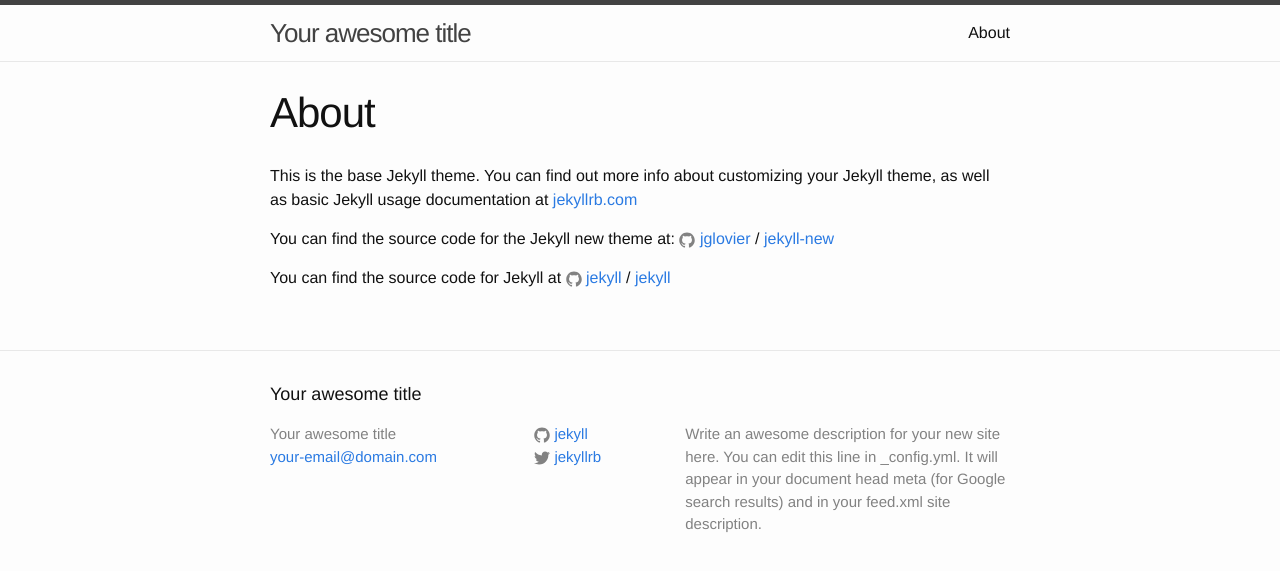
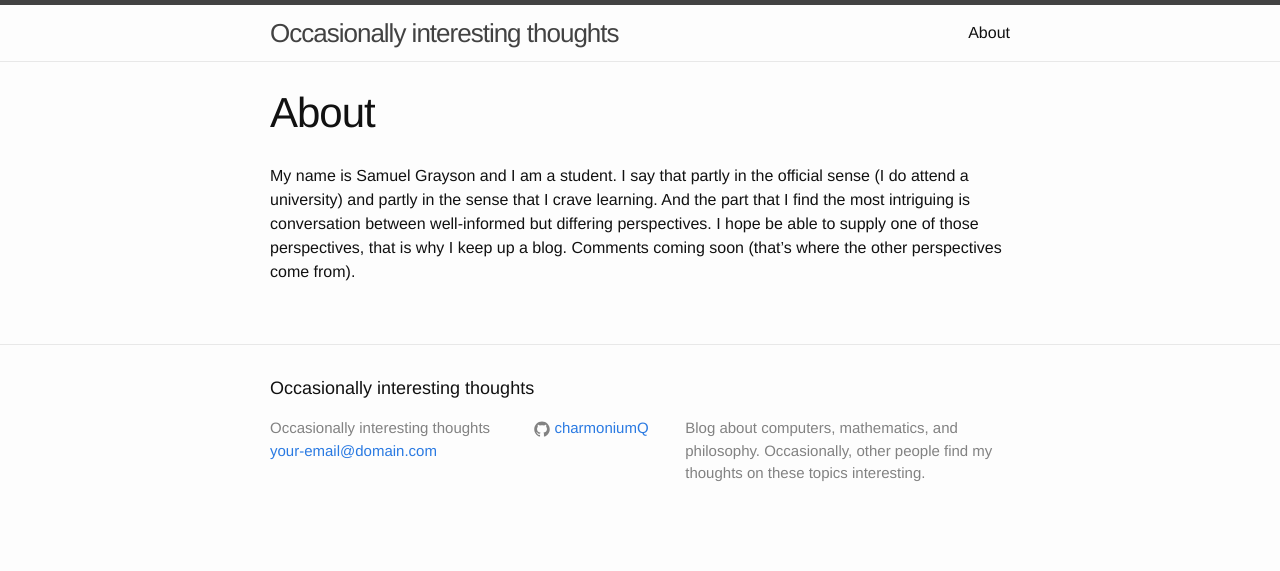
Before and after one commit to charmoniumQ/blog-content, a Jekyll site: the page built from blog-content/about.md, in a window 1280 px wide. Shown: the top 571 px of the page. Built offline with Jekyll 4.4.1, drawn with Linux system fonts in a browser that asks for light colours.

Commit message:
Initial content

```diff
--- a/blog-content/_config.yml
+++ b/blog-content/_config.yml
@@ -6,16 +6,15 @@
 # 'jekyll serve'. If you change this file, please restart the server process.
 
 # Site settings
-title: Your awesome title
+title: Occasionally interesting thoughts
 email: your-email@domain.com
 description: > # this means to ignore newlines until "baseurl:"
-  Write an awesome description for your new site here. You can edit this
-  line in _config.yml. It will appear in your document head meta (for
-  Google search results) and in your feed.xml site description.
+  Blog about computers, mathematics, and philosophy. Occasionally,
+  other people find my thoughts on these topics interesting.
 baseurl: "" # the subpath of your site, e.g. /blog
-url: "http://yourdomain.com" # the base hostname & protocol for your site
-twitter_username: jekyllrb
-github_username:  jekyll
+url: "https://samgrayson.me" # the base hostname & protocol for your site
+twitter_username:
+github_username:  charmoniumQ
 
 # Build settings
 markdown: kramdown
--- a/blog-content/about.md
+++ b/blog-content/about.md
@@ -4,12 +4,10 @@
 permalink: /about/
 ---
 
-This is the base Jekyll theme. You can find out more info about customizing your Jekyll theme, as well as basic Jekyll usage documentation at [jekyllrb.com](http://jekyllrb.com/)
-
-You can find the source code for the Jekyll new theme at:
-{% include icon-github.html username="jglovier" %} /
-[jekyll-new](https://github.com/jglovier/jekyll-new)
-
-You can find the source code for Jekyll at
-{% include icon-github.html username="jekyll" %} /
-[jekyll](https://github.com/jekyll/jekyll)
+My name is Samuel Grayson and I am a student. I say that partly in the
+official sense (I do attend a university) and partly in the sense that
+I crave learning. And the part that I find the most intriguing is
+conversation between well-informed but differing perspectives. I hope
+be able to supply one of those perspectives, that is why I keep up a
+blog. Comments coming soon (that's where the other perspectives come
+from).
```
Also changed, not shown: blog-content/_posts/2016-05-12-welcome-to-jekyll.markdown (deleted, +0 -25 lines), blog-content/_posts/2016-05-13-ansible-and-abstraction.markdown (added, +62 -0 lines).
